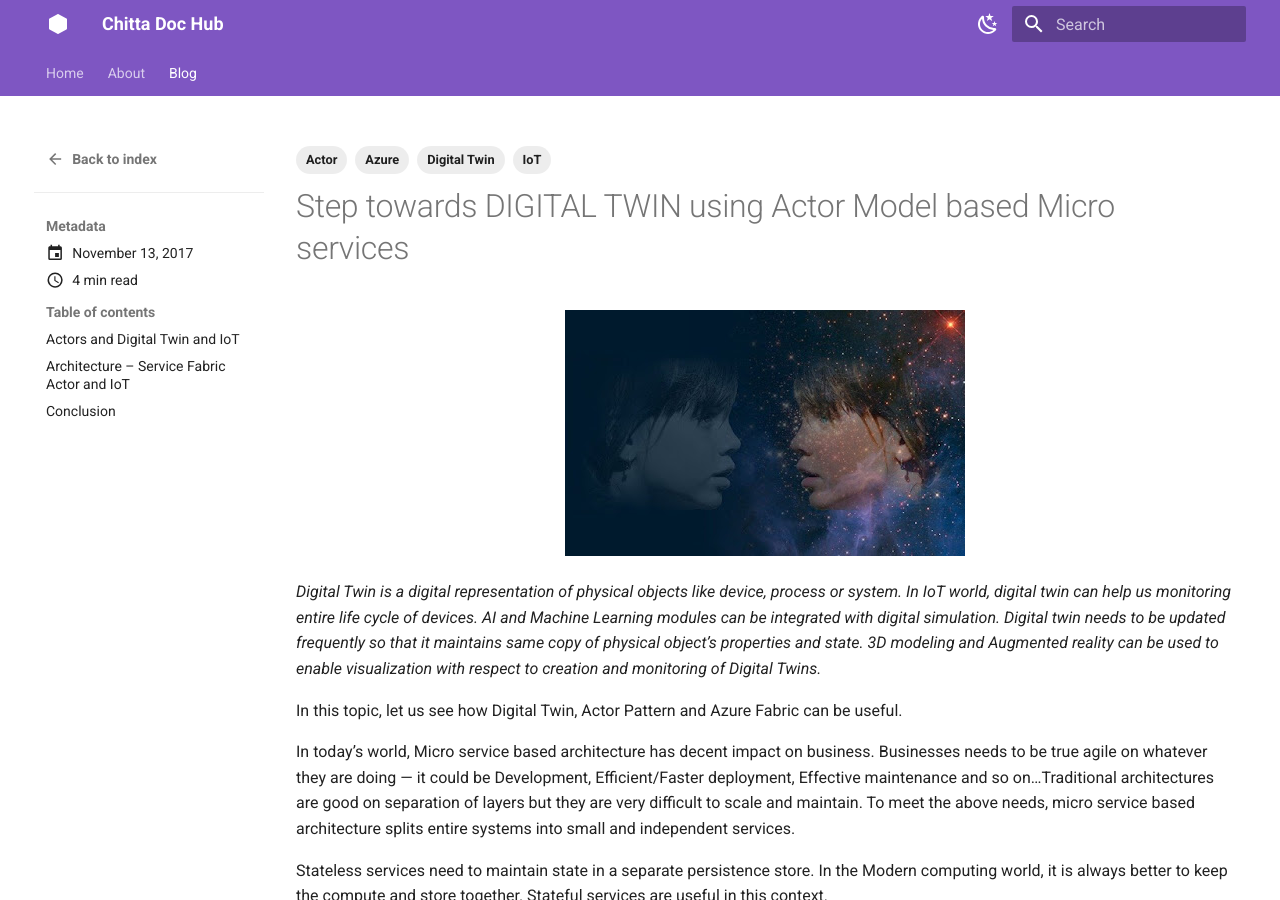
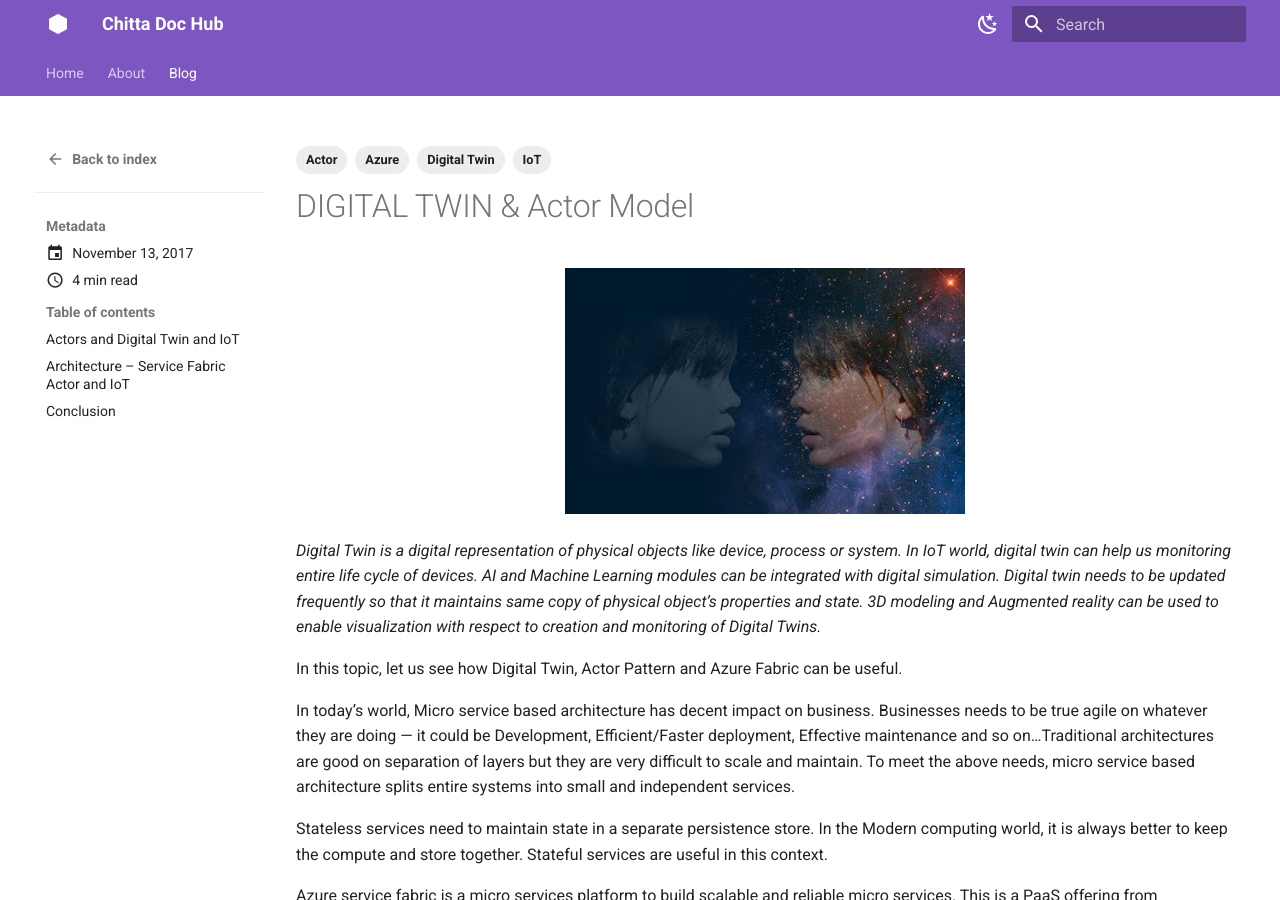
Before and after one commit to Chittapriya/chitta-doc-hub, an MkDocs documentation site: the page built from docs/blog/posts/digital-twin-actor-model/digital-twin-actor-model.md, in a window 1280 px wide and 900 px high. Built offline with MkDocs 1.6.1 and Material for MkDocs 9.7.7, drawn with Linux system fonts in a browser that asks for light colours.

Commit message:
fix: name

```diff
--- a/docs/blog/posts/digital-twin-actor-model/digital-twin-actor-model.md
+++ b/docs/blog/posts/digital-twin-actor-model/digital-twin-actor-model.md
@@ -1,5 +1,5 @@
 ---
-title: Step towards DIGITAL TWIN using Actor Model based Micro services
+title: DIGITAL TWIN & Actor Model
 date: 2017-11-13
 author: Chittapriya Mondal
 tags:
@@ -8,7 +8,7 @@ tags:
   - Actor
   - Azure
 ---
-# Step towards DIGITAL TWIN using Actor Model based Micro services
+# DIGITAL TWIN & Actor Model
 
 <p align="center">
   <img src="/blog/digital-twin-actor-model/dtacm-mirror.jpg" alt="Digital Twin Actor Model" />
```
